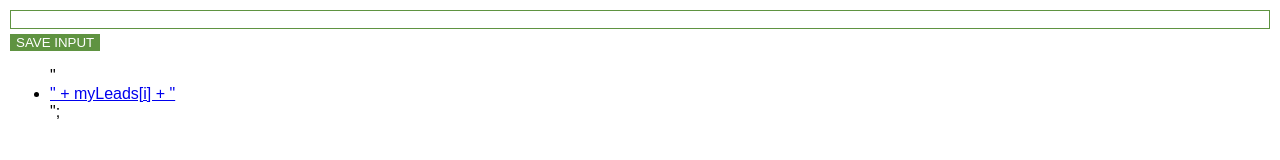
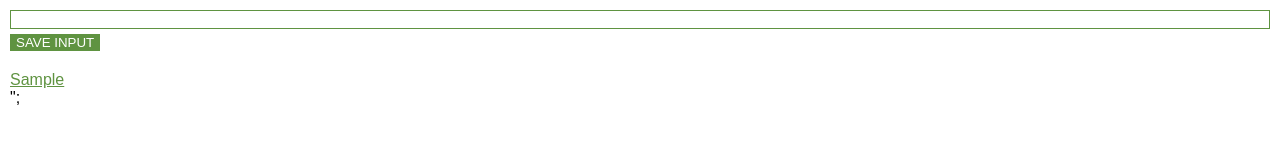
Before and after one commit to Fojiuma/My-work, a plain HTML site: page html/practice.html in a window 1280 px wide. Both pictures are taken after typing "Sample" into the empty fields and a click on the button "SAVE INPUT". Drawn offline with Linux system fonts and the light colour scheme.

Commit message:
monday 4-11-24

```diff
--- a/html/practice.csss.css
+++ b/html/practice.csss.css
@@ -19,8 +19,20 @@ body {
   border: none;
 }
 
+ul {
+  margin-top: 20px;
+  list-style: none;
+  padding-left: 0;
+}
 
+li {
+  margin-top: 5px;
+}
 
+li a {
+color: #5f9341;
+/* styling a particular element */
+}
 
 
 
--- a/html/practice.js
+++ b/html/practice.js
@@ -13,9 +13,11 @@ function renderLeads() {
    let listItems = ""
   for (let i = 0; i < myLeads.length; i++) {
     listItems +=`
-    "<li>
-          <a target='_blank' href='${myLeads[i]}'>" + myLeads[i] + "<a/>
-    </li>";
+    <li>
+          <a target='_blank' href='${myLeads[i]}'>
+              ${myLeads[i]}
+           <a/>
+           </li>";
     `
 
 
```
